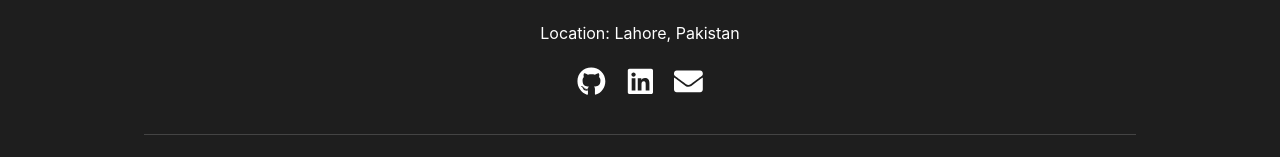
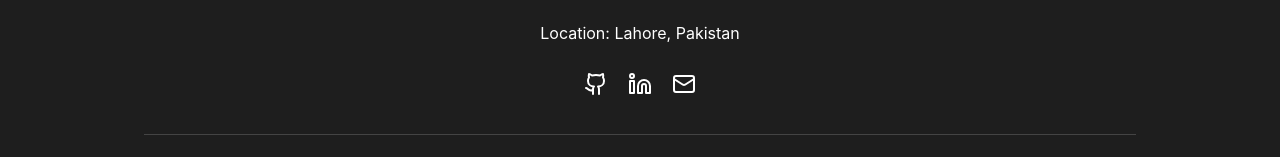
Before and after one commit to M-Ali379/cv-app, a React (Vite) app: page / in a window 1280 px wide. Shown: the part 2532-2689 px from the top of the page. Built offline with nearby package versions, Linux system fonts and the light colour scheme.

Commit message:
lucid added

```diff
--- a/package.json
+++ b/package.json
@@ -10,6 +10,7 @@
     "preview": "vite preview"
   },
   "dependencies": {
+    "lucide-react": "^0.553.0",
     "react": "^19.1.1",
     "react-dom": "^19.1.1"
   },
--- a/src/component/Contact.jsx
+++ b/src/component/Contact.jsx
@@ -1,6 +1,7 @@
 import React from "react";
 import "./Contact.css";
-import { FaGithub, FaLinkedin, FaEnvelope } from "react-icons/fa";
+import { Github,Linkedin,Mail   } from 'lucide-react';
+
 
 function Contact() {
   return (
@@ -14,13 +15,13 @@ function Contact() {
         {/* Social Links */}
         <div className="social-icons">
           <a href="https://github.com/M-Ali379" target="_blank" rel="noreferrer">
-            <FaGithub />
+            <Github />
           </a>
           <a href="https://www.linkedin.com/in/aliwebdev1/" target="_blank" rel="noreferrer">
-            <FaLinkedin />
+            <Linkedin />
           </a>
           <a href="mailto:muhammadsiddiqui1214@gmail.com">
-            <FaEnvelope />
+            <Mail  />
           </a>
         </div>
 
```
Also changed, not shown: 1 other file (tests, documents, lock files or other folders).
